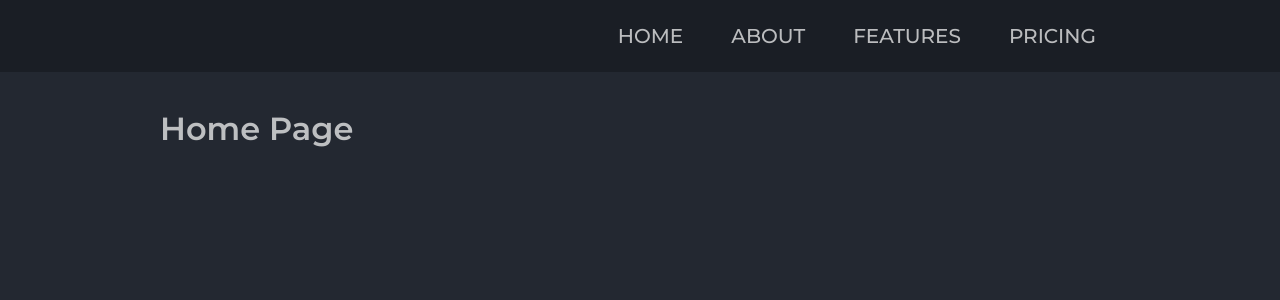
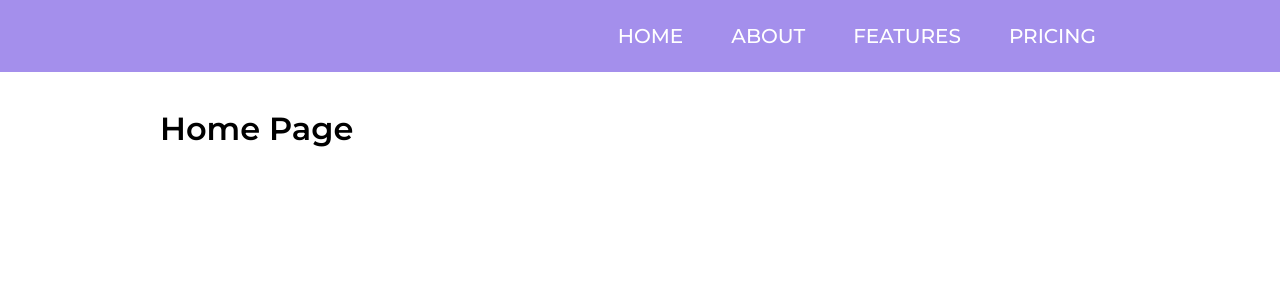
Before and after one commit to Andrew-Sem/next-site, a Next.js app: page / in a window 1280 px wide. Shown: the top 300 px of the page. Built offline with nearby package versions, Linux system fonts and the light colour scheme.

Commit message:
Added light-theme colors

```diff
--- a/components/CustomLink/CustomLink.module.css
+++ b/components/CustomLink/CustomLink.module.css
@@ -9,9 +9,8 @@
   position: relative;
   text-decoration: none;
 
-  opacity: 0.7;
-  transition: opacity 0.2s linear;
-  color: #fff;
+  transition: all 0.2s linear;
+  color: var(--color-link-text);
 }
 
 .a:hover {
--- a/components/MainLayout/MainLayout.module.css
+++ b/components/MainLayout/MainLayout.module.css
@@ -44,12 +44,12 @@
 .navbar_smallscreen .overlay__open {
   cursor: pointer;
   font-size: 30px;
-  color: var(--color-text);
+  color: var(--color-link-text);
 }
 
 .navbar_smallscreen__overlay .overlay__close {
   font-size: 30px;
-  color: var(--color-text);
+  color: var(--color-link-text);
   cursor: pointer;
 
   position: absolute;
--- a/pages/_document.js
+++ b/pages/_document.js
@@ -2,7 +2,7 @@ import { Html, Head, Main, NextScript } from "next/document";
 
 export default function Document() {
   return (
-    <Html lang="en" data-theme="dark">
+    <Html lang="en" data-theme="light">
       <Head>
         <link
           href="https://fonts.googleapis.com/css2?family=Montserrat:wght@300;400;500;600&display=swap"
--- a/styles/globals.css
+++ b/styles/globals.css
@@ -1,5 +1,6 @@
 html[data-theme="dark"] {
   --color-text: rgba(255, 255, 255, 0.7);
+  --color-p-text: rgba(255, 255, 255, 0.7);
   --color-header-bg: #1a1e25;
   --color-main-bg: #232831;
   --color-links-hov: #61dafb;
@@ -7,7 +8,12 @@ html[data-theme="dark"] {
 }
 
 html[data-theme="light"] {
-  --color-text: rgba(255, 255, 255, 0.7);
+  --color-link-text: #fff;
+  --color-p-text: #fff;
+  --color-header-bg: #a48fec;
+  --color-main-bg: #fff;
+  --color-links-hov: #222;
+  --color-button-hov: #fff;
 }
 
 html {
```
